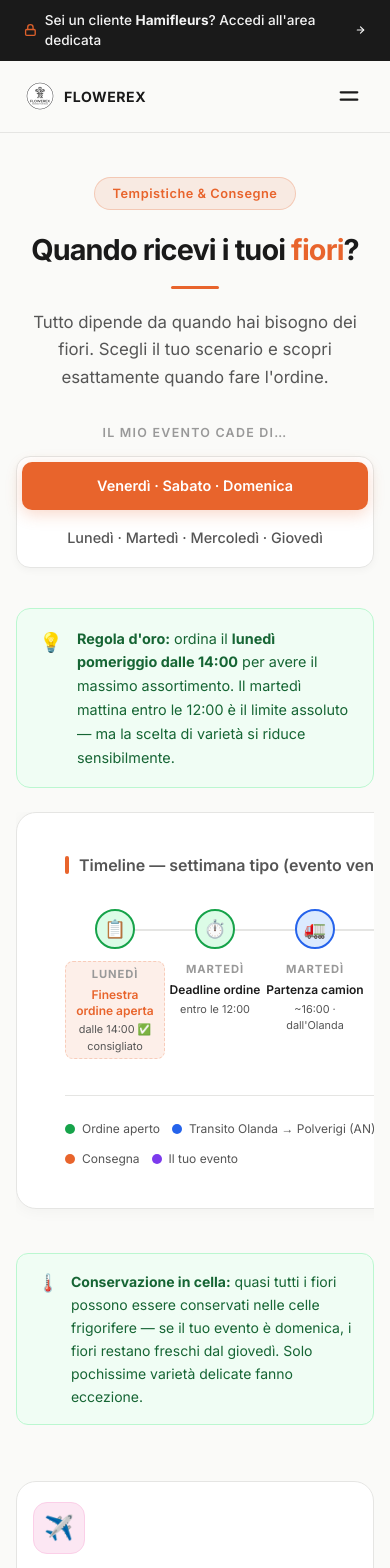
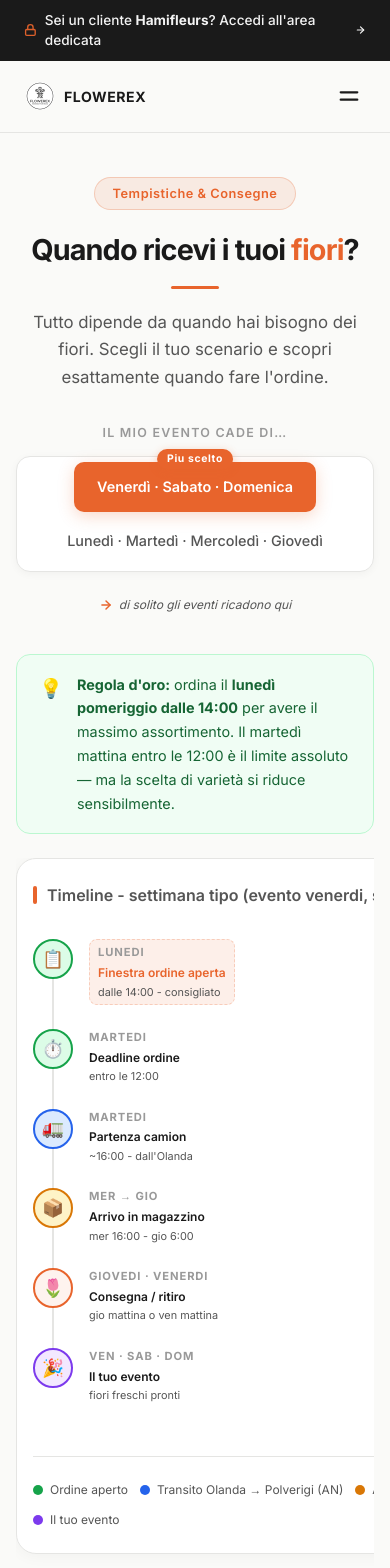
Before and after one commit to ngrowthbusiness-glitch/flowerex.it, a Next.js app: page /consegne in a window 390 px wide. Shown: the top 1568 px of the page. Built offline with nearby package versions, Linux system fonts and the light colour scheme.

Commit message:
feat: tab weekend evidenziato, badge Piu scelto, timeline verticale su mobile

```diff
--- a/src/app/globals.css
+++ b/src/app/globals.css
@@ -314,3 +314,39 @@ h1, h2, h3 {
     justify-content: center;
   }
 }
+/* -- Timeline mobile: vertical layout -- */
+@media (max-width: 640px) {
+  .tl-row {
+    flex-direction: column !important;
+    overflow-x: visible !important;
+    padding-bottom: 0 !important;
+    gap: 0 !important;
+    align-items: stretch !important;
+  }
+  .tl-item {
+    flex-direction: row !important;
+    align-items: flex-start !important;
+    min-width: 100% !important;
+    padding-bottom: 24px !important;
+    gap: 16px;
+  }
+  .tl-connector {
+    top: 40px !important;
+    left: 19px !important;
+    width: 2px !important;
+    height: calc(100% - 40px) !important;
+  }
+  .tl-dot {
+    flex-shrink: 0 !important;
+  }
+  .tl-label {
+    text-align: left !important;
+    margin-top: 0 !important;
+  }
+  .tl-weeksep {
+    display: none !important;
+  }
+  .tl-card-inner {
+    padding: 24px 16px !important;
+  }
+}
--- a/src/components/consegne/ConsegnePage.tsx
+++ b/src/components/consegne/ConsegnePage.tsx
@@ -51,12 +51,20 @@ export default function ConsegnePage() {
           className="consegne-tabs"
           style={{ display: "inline-flex", background: "var(--bg-white)", border: "1px solid var(--border)", borderRadius: 14, padding: 5, gap: 4, boxShadow: "0 2px 8px rgba(0,0,0,0.04)" }}
         >
-          <TabBtn active={scenario === "weekend"} onClick={() => setScenario("weekend")}>
+          <TabBtn active={scenario === "weekend"} onClick={() => setScenario("weekend")} recommended>
             Venerdì · Sabato · Domenica
           </TabBtn>
           <TabBtn active={scenario === "weekstart"} onClick={() => setScenario("weekstart")}>
             Lunedì · Martedì · Mercoledì · Giovedì
           </TabBtn>
+        </div>
+        <div style={{ display: "flex", alignItems: "center", gap: 6, marginTop: 10 }}>
+          <svg width="14" height="14" viewBox="0 0 24 24" fill="none" stroke="var(--orange)" strokeWidth="2.5" strokeLinecap="round" strokeLinejoin="round">
+            <path d="M5 12h14" /><path d="m12 5 7 7-7 7" />
+          </svg>
+          <span style={{ fontSize: "0.75rem", color: "var(--text-secondary)", fontStyle: "italic" }}>
+            di solito gli eventi ricadono qui
+          </span>
         </div>
       </div>
 
@@ -146,24 +154,46 @@ export default function ConsegnePage() {
 
 /* ── Sub-components ─────────────────────────────────────────── */
 
-function TabBtn({ active, onClick, children }: { active: boolean; onClick: () => void; children: React.ReactNode }) {
+function TabBtn({ active, onClick, recommended, children }: { active: boolean; onClick: () => void; recommended?: boolean; children: React.ReactNode }) {
+  const showGlow = recommended && active === false;
   return (
+    <div style={{ position: "relative", display: "inline-flex", flexDirection: "column", alignItems: "center" }}>
+      {recommended && (
+        <div style={{
+          position: "absolute", top: -13, left: "50%", transform: "translateX(-50%)",
+          display: "inline-flex", alignItems: "center", gap: 4,
+          padding: "2px 10px", borderRadius: 999,
+          background: "var(--orange)", color: "#fff",
+          fontSize: "0.65rem", fontWeight: 700, letterSpacing: "0.06em",
+          whiteSpace: "nowrap", zIndex: 2,
+          boxShadow: "0 2px 8px rgba(232,100,44,0.30)",
+        }}>
+          Piu scelto
+        </div>
+      )}
       <button
         onClick={onClick}
         style={{
           display: "flex", alignItems: "center", padding: "13px 22px",
-        borderRadius: 10, border: "none", cursor: "pointer",
+          borderRadius: 10, cursor: "pointer",
           fontSize: "0.9rem", fontWeight: active ? 600 : 500,
-        color: active ? "#fff" : "var(--text-secondary)",
-        background: active ? "var(--orange)" : "transparent",
+          color: active ? "#fff" : showGlow ? "var(--orange)" : "var(--text-secondary)",
+          background: active ? "var(--orange)" : showGlow ? "var(--orange-dim)" : "transparent",
+          border: showGlow ? "1.5px dashed var(--orange-border)" : "1.5px solid transparent",
           boxShadow: active ? "0 4px 16px rgba(232,100,44,0.25)" : "none",
           transition: "all 0.2s",
         }}
-      onMouseEnter={(e) => { if (!active) { e.currentTarget.style.color = "var(--orange)"; e.currentTarget.style.background = "var(--orange-dim)"; } }}
-      onMouseLeave={(e) => { if (!active) { e.currentTarget.style.color = "var(--text-secondary)"; e.currentTarget.style.background = "transparent"; } }}
+        onMouseEnter={(e) => { if (active === false) { e.currentTarget.style.color = "var(--orange)"; e.currentTarget.style.background = "var(--orange-dim)"; } }}
+        onMouseLeave={(e) => {
+          if (active === false) {
+            e.currentTarget.style.color = showGlow ? "var(--orange)" : "var(--text-secondary)";
+            e.currentTarget.style.background = showGlow ? "var(--orange-dim)" : "transparent";
+          }
+        }}
       >
         {children}
       </button>
+    </div>
   );
 }
 
--- a/src/components/consegne/TimelineViz.tsx
+++ b/src/components/consegne/TimelineViz.tsx
@@ -25,22 +25,23 @@ function TlItem({
 }) {
   const dot = DOT[type];
   return (
-    <div style={{ flex: 1, display: "flex", flexDirection: "column", alignItems: "center", minWidth: 100, position: "relative" }}>
+    <div className="tl-item" style={{ flex: 1, display: "flex", flexDirection: "column", alignItems: "center", minWidth: 100, position: "relative" }}>
       {isLast === false && (
-        <div style={{
+        <div className="tl-connector" style={{
           position: "absolute", top: 20, left: "50%", width: "100%",
           height: 2, background: "var(--border)", zIndex: 0,
         }} />
       )}
-      <div style={{
+      <div className="tl-dot" style={{
         width: 40, height: 40, borderRadius: "50%",
         display: "flex", alignItems: "center", justifyContent: "center",
         fontSize: "1.1rem", position: "relative", zIndex: 1,
         border: `2px solid ${dot.border}`, background: dot.bg,
+        flexShrink: 0,
       }}>
         {emoji}
       </div>
-      <div style={{
+      <div className="tl-label" style={{
         marginTop: 12, textAlign: "center",
         ...(highlight ? {
           background: "var(--orange-dim)",
@@ -64,7 +65,7 @@ function TlItem({
 
 function WeekSep() {
   return (
-    <div style={{ display: "flex", flexDirection: "column", alignItems: "center", padding: "8px 8px 0", minWidth: 36 }}>
+    <div className="tl-weeksep" style={{ display: "flex", flexDirection: "column", alignItems: "center", padding: "8px 8px 0", minWidth: 36 }}>
       <div style={{ width: 2, height: 48, background: "var(--border)", borderRadius: 2 }} />
       <div style={{ writingMode: "vertical-rl" as const, transform: "rotate(180deg)", fontSize: "0.6rem", fontWeight: 700, color: "var(--text-faint)", letterSpacing: "0.1em", textTransform: "uppercase" as const, marginTop: 8 }}>
         nuova sett.
@@ -90,7 +91,7 @@ function Legend({ items }: { items: LegendItem[] }) {
 
 function TimelineCard({ title, children, legend }: { title: string; children: React.ReactNode; legend: LegendItem[] }) {
   return (
-    <div style={{
+    <div className="tl-card-inner" style={{
       background: "var(--bg-white)", border: "1px solid var(--border)",
       borderRadius: 20, padding: "40px 48px", marginBottom: 24,
       boxShadow: "0 2px 16px rgba(0,0,0,0.04)",
@@ -99,7 +100,7 @@ function TimelineCard({ title, children, legend }: { title: string; children: Re
         <div style={{ width: 4, height: 18, background: "var(--orange)", borderRadius: 2, flexShrink: 0 }} />
         {title}
       </div>
-      <div style={{ display: "flex", gap: 0, alignItems: "flex-start", overflowX: "auto" as const, paddingBottom: 8 }}>
+      <div className="tl-row" style={{ display: "flex", gap: 0, alignItems: "flex-start", overflowX: "auto" as const, paddingBottom: 8 }}>
         {children}
       </div>
       <Legend items={legend} />
@@ -116,13 +117,13 @@ function TimelineWeekend() {
     { type: "event",    label: "Il tuo evento" },
   ];
   return (
-    <TimelineCard title="Timeline — settimana tipo (evento venerdì → domenica)" legend={legend}>
-      <TlItem type="order"    emoji="📋" day="Lunedì"           name="Finestra ordine aperta" time="dalle 14:00 ✅ consigliato" highlight />
-      <TlItem type="order"    emoji="⏱️"  day="Martedì"          name="Deadline ordine"        time="entro le 12:00" />
-      <TlItem type="transit"  emoji="🚛" day="Martedì"          name="Partenza camion"         time="~16:00 · dall'Olanda" />
-      <TlItem type="arrive"   emoji="📦" day="Mer → Gio"        name="Arrivo in magazzino"    time="mer 16:00 – gio 6:00" />
-      <TlItem type="delivery" emoji="🌷" day="Giovedì · Venerdì" name="Consegna / ritiro"       time="gio mattina o ven mattina" />
-      <TlItem type="event"    emoji="🎉" day="Ven · Sab · Dom"  name="Il tuo evento"           time="fiori freschi pronti" isLast />
+    <TimelineCard title="Timeline - settimana tipo (evento venerdi, sabato o domenica)" legend={legend}>
+      <TlItem type="order"    emoji="📋" day="Lunedi"            name="Finestra ordine aperta" time="dalle 14:00 - consigliato" highlight />
+      <TlItem type="order"    emoji="⏱️"  day="Martedi"           name="Deadline ordine"        time="entro le 12:00" />
+      <TlItem type="transit"  emoji="🚛" day="Martedi"           name="Partenza camion"         time="~16:00 - dall'Olanda" />
+      <TlItem type="arrive"   emoji="📦" day="Mer → Gio"         name="Arrivo in magazzino"    time="mer 16:00 - gio 6:00" />
+      <TlItem type="delivery" emoji="🌷" day="Giovedi · Venerdi" name="Consegna / ritiro"       time="gio mattina o ven mattina" />
+      <TlItem type="event"    emoji="🎉" day="Ven · Sab · Dom"   name="Il tuo evento"           time="fiori freschi pronti" isLast />
     </TimelineCard>
   );
 }
@@ -136,13 +137,13 @@ function TimelineWeekstart() {
     { type: "event",    label: "Il tuo evento" },
   ];
   return (
-    <TimelineCard title="Timeline — 2 settimane (evento lunedì → giovedì)" legend={legend}>
-      <TlItem type="preorder" emoji="📋" day="Gio precedente" name="Ordine da fare"    time="settimana -1 ✅" highlight />
+    <TimelineCard title="Timeline - 2 settimane (evento lunedi → giovedi)" legend={legend}>
+      <TlItem type="preorder" emoji="📋" day="Gio precedente" name="Ordine da fare"    time="settimana -1 - consigliato" highlight />
       <TlItem type="transit"  emoji="🚛" day="Gio / Ven"      name="Partenza camion"   time="dall'Olanda" />
-      <TlItem type="arrive"   emoji="📦" day="Sab · Dom"     name="Arrivo + cella"    time="conservati per te" />
+      <TlItem type="arrive"   emoji="📦" day="Sab · Dom"      name="Arrivo + cella"    time="conservati per te" />
       <WeekSep />
-      <TlItem type="delivery" emoji="🌷" day="Lun · Mar"     name="Consegna / ritiro" time="su richiesta" />
-      <TlItem type="event"    emoji="🎉" day="Lun → Gio"     name="Il tuo evento"    time="fiori freschi pronti" isLast />
+      <TlItem type="delivery" emoji="🌷" day="Lun · Mar"      name="Consegna / ritiro" time="su richiesta" />
+      <TlItem type="event"    emoji="🎉" day="Lun → Gio"      name="Il tuo evento"    time="fiori freschi pronti" isLast />
     </TimelineCard>
   );
 }
```
Lines whose indentation alone changed are shown as unchanged.
